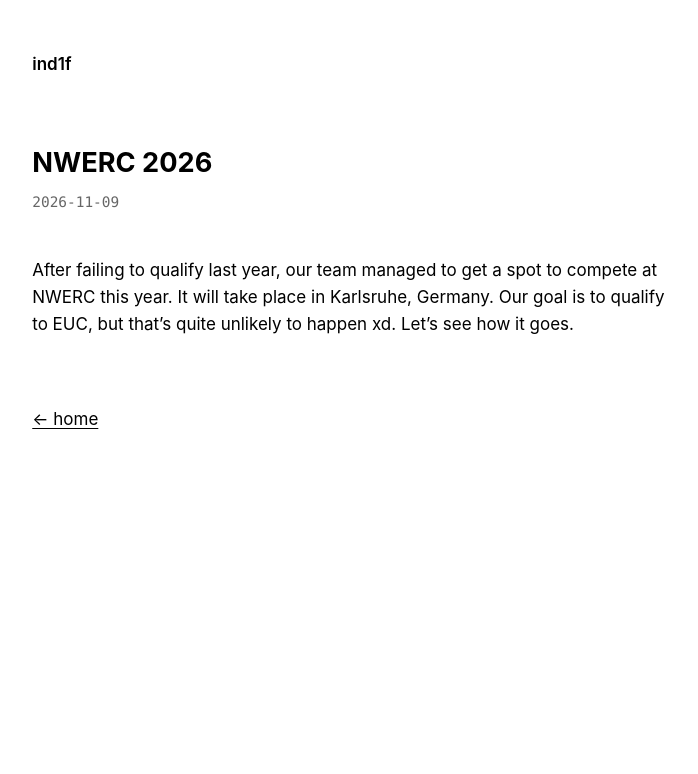
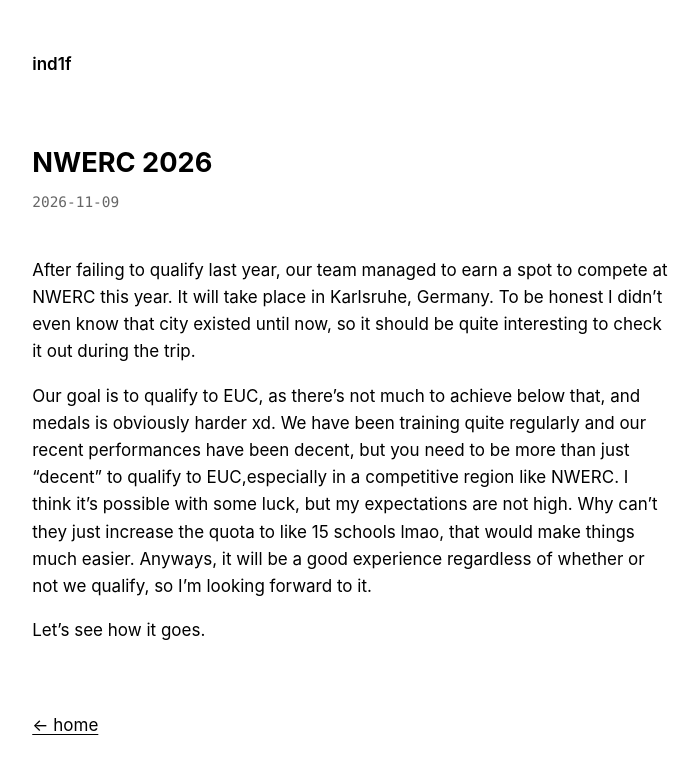
Before and after one commit to ind1f/ind1f.github.io, a Jekyll site: the page built from _posts/2026-11-09-NWERC.md, in a window 1280 px wide. Shown: the top 774 px of the page, without its empty margins (289-987 px from the left). Built offline with Jekyll 4.4.1, drawn with Linux system fonts in a browser that asks for light colours.

Commit message:
second post

```diff
--- a/_posts/2026-11-09-NWERC.md
+++ b/_posts/2026-11-09-NWERC.md
@@ -3,4 +3,8 @@ layout: post
 title: NWERC 2026
 ---
 
-After failing to qualify last year, our team managed to get a spot to compete at NWERC this year. It will take place in Karlsruhe, Germany. Our goal is to qualify to EUC, but that's quite unlikely to happen xd. Let's see how it goes.
+After failing to qualify last year, our team managed to earn a spot to compete at NWERC this year. It will take place in Karlsruhe, Germany. To be honest I didn't even know that city existed until now, so it should be quite interesting to check it out during the trip.
+
+Our goal is to qualify to EUC, as there's not much to achieve below that, and medals is obviously harder xd. We have been training quite regularly and our recent performances have been decent, but you need to be more than just "decent" to qualify to EUC,especially in a competitive region like NWERC. I think it's possible with some luck, but my expectations are not high. Why can't they just increase the quota to like 15 schools lmao, that would make things much easier. Anyways, it will be a good experience regardless of whether or not we qualify, so I'm looking forward to it.
+
+Let's see how it goes.
```
Also changed, not shown: _posts/2026-11-09-hello-world.md (deleted, +0 -6 lines).
